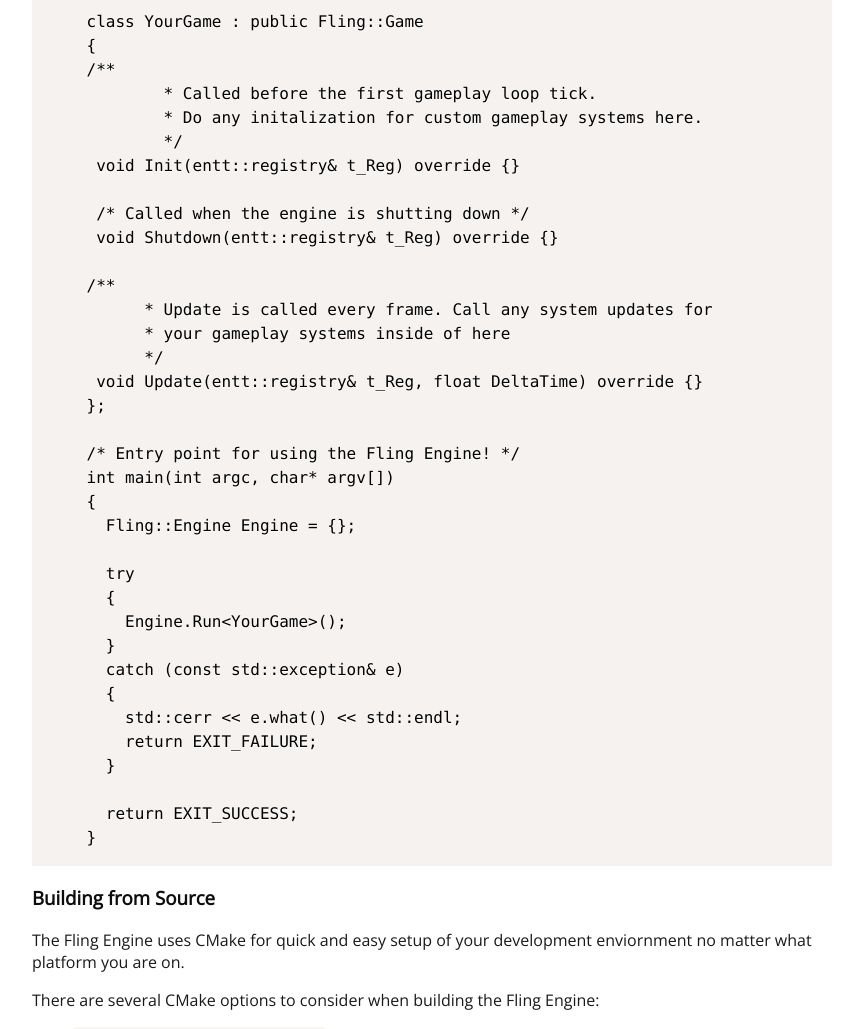
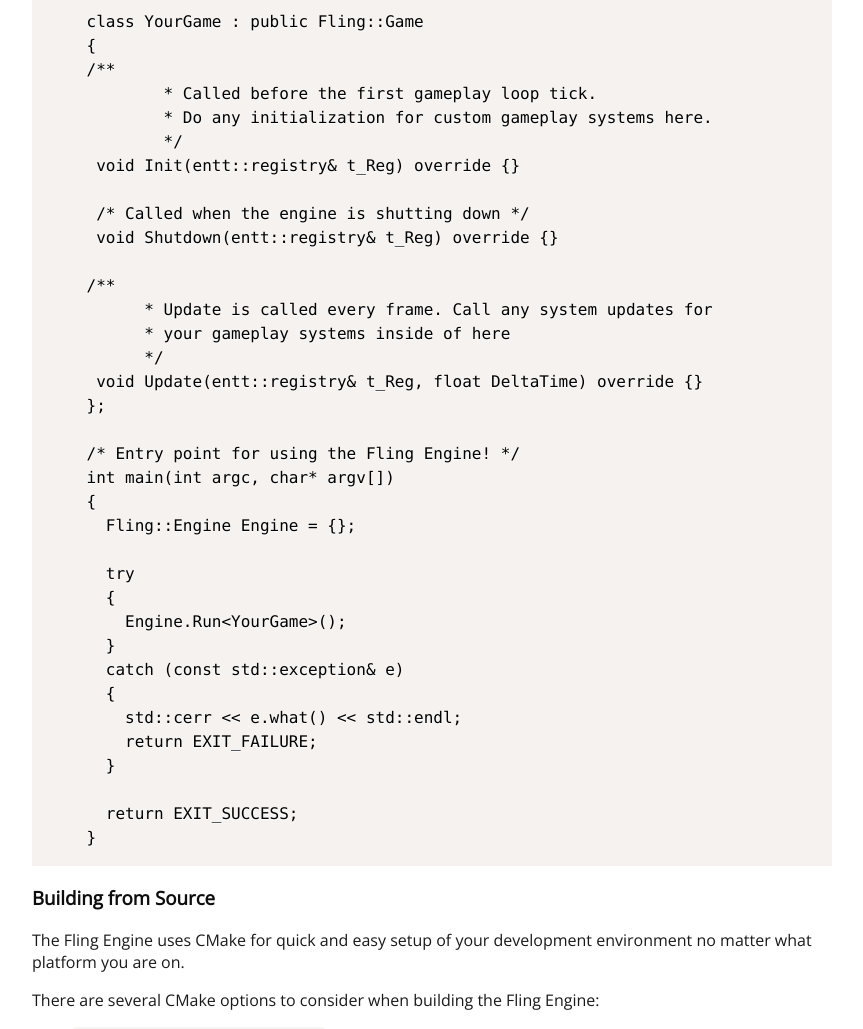
Before and after one commit to flingengine/flingengine.io, a Jekyll site: the page built from index.html, in a window 1280 px wide and 1400 px high, scrolled down 847 px. Shown: the part 296-1325 px from the top of the window, without its empty margins (208-1071 px from the left). Built offline with Jekyll 4.4.1, drawn with Linux system fonts in a browser that asks for light colours; nearby versions of some CDN libraries; some web fonts are replaced; library files that are not in the unit come from our copies; some of the changed lines change nothing that is shown; some of the changed text lies outside the part shown.

Commit message:
Update index.html

```diff
--- a/index.html
+++ b/index.html
@@ -49,7 +49,7 @@ create your engine instance. </p>
     {
     /**
             * Called before the first gameplay loop tick.
-            * Do any initalization for custom gameplay systems here.
+            * Do any initialization for custom gameplay systems here.
             */
      void Init(entt::registry& t_Reg) override {}
 
@@ -83,7 +83,7 @@ create your engine instance. </p>
 </code></pre>
 
 <h3>Building from Source</h3>
-<p>The Fling Engine uses CMake for quick and easy setup of your development enviornment no matter
+<p>The Fling Engine uses CMake for quick and easy setup of your development environment no matter
 what platform you are on.</p>
 <p>There are several CMake options to consider when building the Fling Engine:</p>
 <ul>
@@ -100,8 +100,8 @@ now relative to the executable.</li>
   cloned the repo. This means that if you move the folder or repo, <i>you must re-run CMake</i>.
 </p>
 <p>
-  A simple setup like this makes quick iteration on assets on much easier without the overhead of
-  needing a full asset management database.
+  A simple setup like this makes quick iteration on assets much easier without the overhead of needing
+  a full asset management database.
 </p>
 <p>
   Obviously you will want asset paths to be dynamic for a shipping product. All you have to do
```
